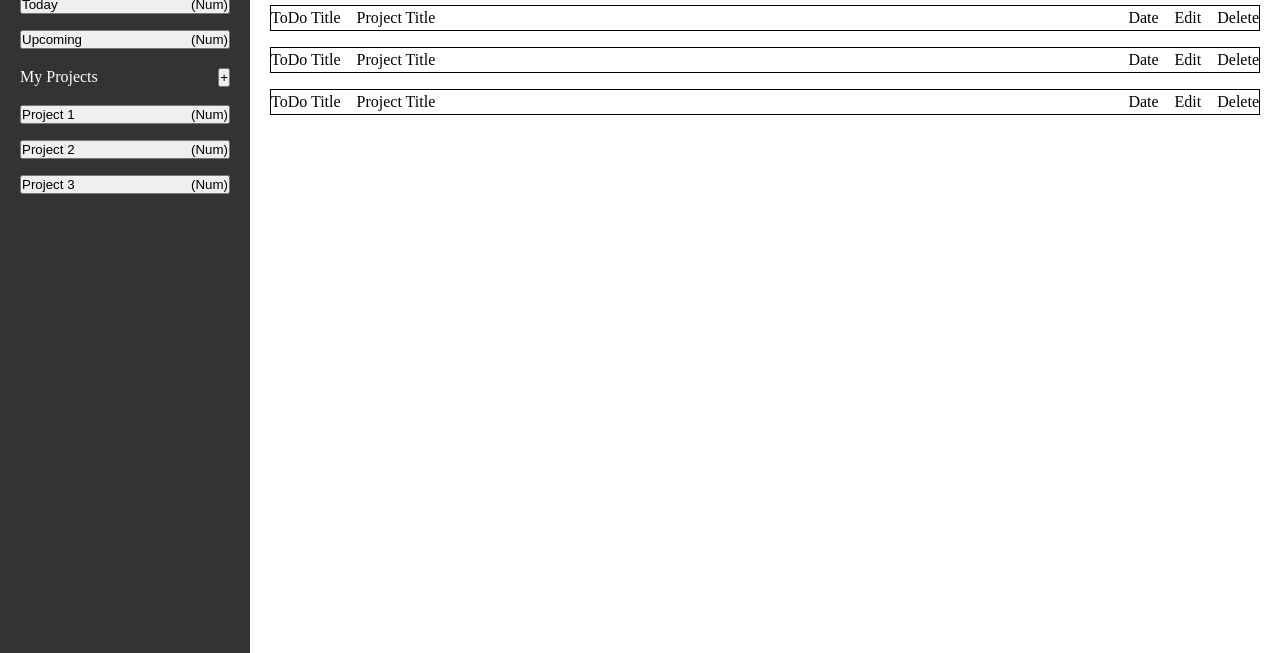
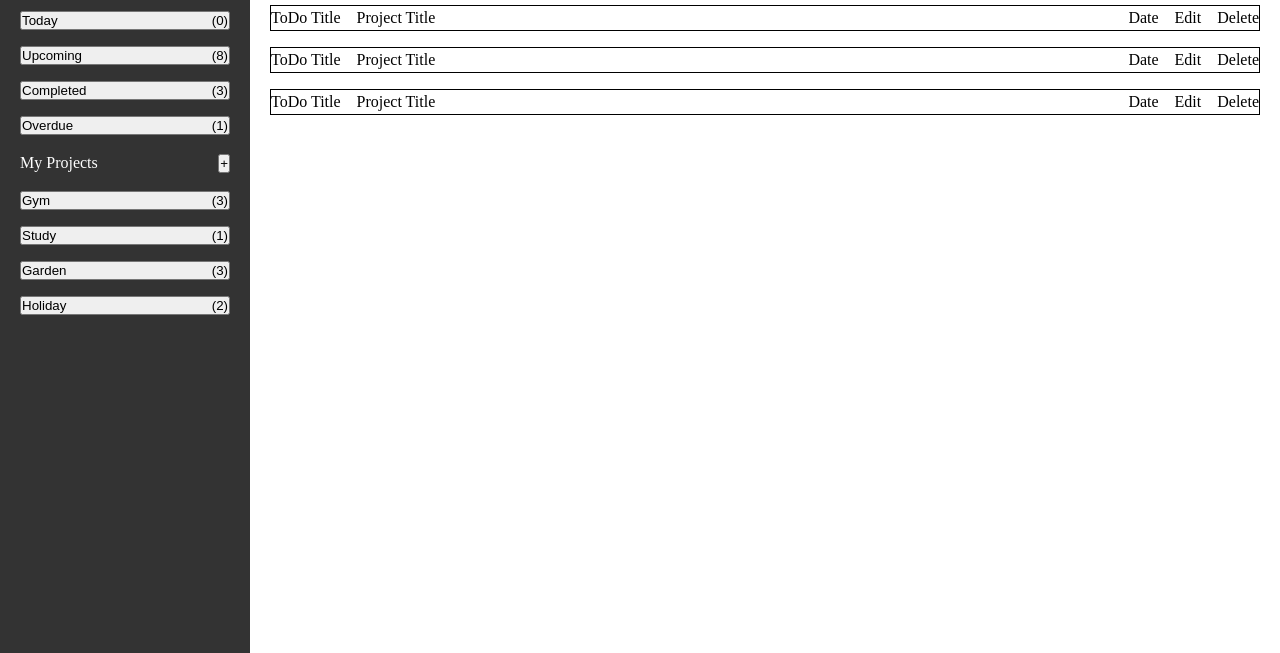
Before and after one commit to mjcw88/odin-todo-list, a website built with webpack: page src/template.html in a window 1280 px wide. Shown: the part 147-800 px from the top of the page. Built offline with nearby package versions, Linux system fonts and the light colour scheme.

Commit message:
sidebar now renders all correct task/project information

```diff
--- /dev/null
+++ b/src/dataController.js
@@ -0,0 +1,86 @@
+// Module imports
+import { loadFromStorage } from "./storageController.js";
+
+export function loadSideBarInfo() {
+    let homeCount = 0;
+    let todayCount = 0;
+    let upcomingCount = 0;
+    let overdueCount = 0;
+    let completedCount = 0;
+
+    const today = new Date();
+    today.setHours(0, 0, 0, 0);
+
+    const tasks = [];
+    const projects = [];
+    const objects = loadFromStorage();
+
+    objects.forEach(obj => {
+        if (obj.type === "task") {
+            obj.dueDate = new Date(obj.dueDate);
+            tasks.push(obj);
+        } else if (obj.type === "project") {
+            projects.push(obj);
+        }
+    });
+
+    homeCount = tasks.length;
+
+    tasks.forEach(task => {
+        if (task.complete === true) {
+            completedCount++;
+            return;
+        }
+
+        if (task.dueDate.toDateString() === today.toDateString()) {
+            todayCount++;
+        } else if (task.dueDate > today) {
+            upcomingCount++;
+        } else {
+            overdueCount++;
+        }
+    })
+
+    projects.forEach(project => {
+        project.dateCreated = new Date(project.dateCreated);
+        project.taskCount = 0;
+        tasks.forEach(task => {
+            if (task.project === project.id) {
+                project.taskCount++;
+            }
+        });
+    });
+
+    projects.sort((a, b) => a.dateCreated - b.dateCreated);
+
+    return { homeCount, todayCount, upcomingCount, overdueCount, completedCount, projects };
+}
+
+export function loadTasksAndProjects() {
+    const tasks = [];
+    const projects = [];
+    const objects = loadFromStorage();
+
+    objects.forEach(obj => {
+        if (obj.type === "task") {
+            obj.dueDate = new Date(obj.dueDate);
+            tasks.push(obj);
+        } else {
+            projects.push(obj);
+        }
+    });
+
+    tasks.sort((a, b) => a.dueDate - b.dueDate);
+    projects.sort((a, b) => a.id.localeCompare(b.id));
+
+    projects.forEach(project => {
+        project.tasks = [];
+        tasks.forEach(task => {
+            if (task.project === project.id) {
+                project.tasks.push(task);
+            }
+        });
+    });
+
+    return projects;
+};
--- a/src/displayerController.js
+++ b/src/displayerController.js
@@ -1,6 +1,13 @@
+// Module imports
+import { loadSideBarInfo } from "./dataController.js";
+
+// Consts
 const dropDownMenuLabel = document.getElementById("dropdown-menu-label");
 const dropDownMenuCheckBox = document.getElementById("dropdown-menu-checkbox");
+const projectSidebarList = document.getElementById("project-sidebar-list");
+const projectSelection = document.getElementById("project");
 
+// Functions
 export const windowResize = {
     init() {
         let resizeTimer;
@@ -18,8 +25,52 @@ export const windowResize = {
     }
 };
 
-export const renderProjects = {
-    init() {
-        console.log("RENDER PROJECTS");
-    }
+export function renderSideBar() {
+    const info = loadSideBarInfo();
+
+    // Renders task counts on main buttons
+    const homeCount = document.getElementById("home-count");
+    const todayCount = document.getElementById("today-count");
+    const upcomingCount = document.getElementById("upcoming-count");
+    const completedCount = document.getElementById("completed-count");
+    const overdueCount = document.getElementById("overdue-count");
+
+    homeCount.textContent = `(${info.homeCount})`;
+    todayCount.textContent = `(${info.todayCount})`;
+    upcomingCount.textContent = `(${info.upcomingCount})`;
+    completedCount.textContent = `(${info.completedCount})`;
+    overdueCount.textContent = `(${info.overdueCount})`;
+
+    // Renders projects
+    projectSidebarList.innerHTML = "";
+    projectSelection.innerHTML = "";
+
+    const option = document.createElement("option");
+    option.value = "home";
+    option.textContent = "Home";
+    projectSelection.appendChild(option);
+
+    info.projects.forEach(project => {
+        // Adds projects to sidebar
+        const li = document.createElement("li");
+
+        const btn = document.createElement("button");
+        btn.dataset.projectId = project.id;
+
+        const projectName = document.createElement("div");
+        projectName.textContent = project.name;
+
+        const taskCount = document.createElement("div");
+        taskCount.textContent = `(${project.taskCount})`;
+
+        projectSidebarList.appendChild(li);
+        li.appendChild(btn);
+        btn.append(projectName, taskCount);
+
+        // Adds projects to add task form
+        const option = document.createElement("option");
+        option.value = project.id;
+        option.textContent = project.name;
+        projectSelection.appendChild(option);
+    })
 }
--- a/src/addFormController.js
+++ b/src/formController.js
@@ -1,6 +1,7 @@
 // Module imports
 import { createTask } from "./taskController.js";
 import { createProject } from "./projectController.js"
+import { renderSideBar } from "./displayerController.js";
 
 // New Task consts
 const newTaskBtn = document.getElementById("open-new-task-btn");
@@ -39,6 +40,8 @@ function submitForm(form) {
     } else {
         createProject(data);
     }
+
+    renderSideBar();
 }
 
 export const addFormController = {
--- a/src/projectController.js
+++ b/src/projectController.js
@@ -1,31 +1,37 @@
 // Module imports
-import { saveToStorage } from "./saveToStorageController.js";
+import { saveToStorage } from "./storageController.js";
+
+const now = new Date();
 
 // Default projects on load
 const DEFAULT_PROJECTS = [
     {
-        id: "a1b2c3d4-0001-0000-0000-000000000000",
+        id: "a1b2c3d4-0000-0000-0000-000000000000",
         type: "project",
         name: "Gym",
         colour: "#F10102",
+        dateCreated: new Date(now),
+    },
+    {
+        id: "a1b2c3d4-0001-0000-0000-000000000000",
+        type: "project",
+        name: "Study",
+        colour: "#0228F5",
+        dateCreated: new Date(now.getTime() + 1000),
     },
     {
         id: "a1b2c3d4-0002-0000-0000-000000000000",
         type: "project",
-        name: "Study",
-        colour: "#0228F5",
+        name: "Garden",
+        colour: "#03B306",
+        dateCreated: new Date(now.getTime() + 2000),
     },
     {
         id: "a1b2c3d4-0003-0000-0000-000000000000",
         type: "project",
-        name: "Garden",
-        colour: "#03B306",
-    },
-    {
-        id: "a1b2c3d4-0004-0000-0000-000000000000",
-        type: "project",
-        name: "Errands",
+        name: "Holiday",
         colour: "#F77908",
+        dateCreated: new Date(now.getTime() + 3000),
     },
 ]
 
@@ -47,6 +53,7 @@ function createProjectObj(name, colour) {
         type: "project",
         name: name,
         colour: colour,
+        dateCreated: new Date(),
     };
 }
 
--- a/src/styles.css
+++ b/src/styles.css
@@ -118,6 +118,9 @@ header {
 }
 
 .sidebar {
+    display: flex;
+    flex-direction: column;
+    gap: 1rem;
     position: fixed;
     top: var(--headerHeight);
     left: 0;
@@ -129,6 +132,7 @@ header {
     max-width: var(--sidebarWidth);
     height: 100vh;
     transition: translate var(--animationTiming);
+
 }
 
 .dropdown-menu:has(input:checked) + .sidebar {
@@ -143,7 +147,8 @@ header {
 }
 
 .sidebar-list > li,
-.sidebar-list > li > button {
+.sidebar-list > li > button,
+.my-projects-header {
     display: flex;
     justify-content: space-between;
     width: 100%;
--- a/src/taskController.js
+++ b/src/taskController.js
@@ -1,5 +1,7 @@
 // Module imports
-import { saveToStorage } from "./saveToStorageController.js";
+import { saveToStorage } from "./storageController.js";
+
+const now = new Date();
 
 // defaultDates IIFE
 const defaultDates = (() => {
@@ -30,110 +32,148 @@ const defaultDates = (() => {
     today.setUTCHours(0, 0, 0, 0);
     dates.today = today;
 
+    // Dynamically creates a date one week behind from today
+    const oneWeekAgo = new Date(new Date().setDate(new Date().getDate() - 7));
+    oneWeekAgo.setUTCHours(0, 0, 0, 0);
+    dates.weekAgo = oneWeekAgo;
+
+
     return dates;
 })();
 
 // Default tasks on load
 const DEFAULT_TASKS = [
     {
-        id: "a1b2c3d4-0005-0000-0000-000000000000",
+        id: "a1b2c3d4-0004-0000-0000-000000000000",
         type: "task",
         name: "bench 2 plates",
         desc: "bench press 100kg for 5 reps",
         dueDate: defaultDates.year,
         priority: 2,
-        project: "a1b2c3d4-0001-0000-0000-000000000000",
+        project: "a1b2c3d4-0000-0000-0000-000000000000",
         complete: false,
+        dateCreated: new Date(now.getTime() + 4000),
     },
     {
-        id: "a1b2c3d4-0006-0000-0000-000000000000",
+        id: "a1b2c3d4-0005-0000-0000-000000000000",
         type: "task",
         name: "squat 3 plates",
         desc: "squat 140kg for 5 reps",
         dueDate: defaultDates.year,
         priority: 2,
-        project: "a1b2c3d4-0001-0000-0000-000000000000",
+        project: "a1b2c3d4-0000-0000-0000-000000000000",
         complete: false,
+        dateCreated: new Date(now.getTime() + 5000),
     },
     {
-        id: "a1b2c3d4-0007-0000-0000-000000000000",
+        id: "a1b2c3d4-0006-0000-0000-000000000000",
         type: "task",
         name: "deadlift 420* plates",
         desc: "deadlift 180kg for 5 reps",
         dueDate: defaultDates.year,
         priority: 2,
-        project: "a1b2c3d4-0001-0000-0000-000000000000",
+        project: "a1b2c3d4-0000-0000-0000-000000000000",
         complete: false,
+        dateCreated: new Date(now.getTime() + 6000),
     },
     {
-        id: "a1b2c3d4-0008-0000-0000-000000000000",
+        id: "a1b2c3d4-0007-0000-0000-000000000000",
         type: "task",
         name: "complete the odin project",
         desc: "complete the odin project full stack javascript course",
         dueDate: defaultDates.sixMonths,
         priority: 3,
-        project: "a1b2c3d4-0002-0000-0000-000000000000",
+        project: "a1b2c3d4-0001-0000-0000-000000000000",
         complete: false,
+        dateCreated: new Date(now.getTime() + 7000),
     },
     {
-        id: "a1b2c3d4-0009-0000-0000-000000000000",
+        id: "a1b2c3d4-0008-0000-0000-000000000000",
         type: "task",
         name: "fix fence",
         desc: "fix hole in fence to stop dog from escaping",
         dueDate: defaultDates.sixMonths,
         priority: 1,
-        project: "a1b2c3d4-0003-0000-0000-000000000000",
+        project: "a1b2c3d4-0002-0000-0000-000000000000",
         complete: true,
+        dateCreated: new Date(now.getTime() + 8000),
     },
     {
-        id: "a1b2c3d4-0010-0000-0000-000000000000",
+        id: "a1b2c3d4-0009-0000-0000-000000000000",
         type: "task",
         name: "grass seed",
         desc: "lay down grass seed",
         dueDate: defaultDates.month,
         priority: 2,
-        project: "a1b2c3d4-0003-0000-0000-000000000000",
+        project: "a1b2c3d4-0002-0000-0000-000000000000",
         complete: false,
+        dateCreated: new Date(now.getTime() + 9000),
     },
     {
-        id: "a1b2c3d4-0011-0000-0000-000000000000",
+        id: "a1b2c3d4-0010-0000-0000-000000000000",
         type: "task",
         name: "chop up wood",
         desc: "chop up left over wood and take to recycling centre",
         dueDate: defaultDates.month,
         priority: 1,
+        project: "a1b2c3d4-0002-0000-0000-000000000000",
+        complete: false,
+        dateCreated: new Date(now.getTime() + 10000),
+    },
+    {
+        id: "a1b2c3d4-0011-0000-0000-000000000000",
+        type: "task",
+        name: "book flights",
+        desc: "book return flights for upcoming holiday",
+        dueDate: defaultDates.sixMonths,
+        priority: 2,
         project: "a1b2c3d4-0003-0000-0000-000000000000",
         complete: false,
+        dateCreated: new Date(now.getTime() + 11000),
     },
     {
         id: "a1b2c3d4-0012-0000-0000-000000000000",
+        type: "task",
+        name: "book hotel",
+        desc: "book hotel - max budget £100p/n",
+        dueDate: defaultDates.sixMonths,
+        priority: 2,
+        project: "a1b2c3d4-0003-0000-0000-000000000000",
+        complete: true,
+        dateCreated: new Date(now.getTime() + 12000),
+    },
+    {
+        id: "a1b2c3d4-0013-0000-0000-000000000000",
         type: "task",
         name: "take cat to vets",
         desc: "take the cat to the vets for their checkup and vaccinations",
         dueDate: defaultDates.today,
         priority: 2,
-        project: "a1b2c3d4-0004-0000-0000-000000000000",
+        project: null,
         complete: true,
+        dateCreated: new Date(now.getTime() + 13000),
     },
     {
-        id: "a1b2c3d4-0013-0000-0000-000000000000",
+        id: "a1b2c3d4-0014-0000-0000-000000000000",
         type: "task",
         name: "take nan to the GP",
         desc: "take nan to the GP for her routine checkup",
-        dueDate: defaultDates.week,
+        dueDate: defaultDates.weekAgo,
         priority: 3,
-        project: "a1b2c3d4-0004-0000-0000-000000000000",
+        project: null,
         complete: false,
+        dateCreated: new Date(now.getTime() + 14000),
     },
     {
-        id: "a1b2c3d4-0014-0000-0000-000000000000",
+        id: "a1b2c3d4-0015-0000-0000-000000000000",
         type: "task",
         name: "fix drawer",
         desc: "fix broken screw in drawer meaning I can't open it properly",
         dueDate: defaultDates.sixMonths,
         priority: 1,
-        project: "a1b2c3d4-0004-0000-0000-000000000000",
+        project: null,
         complete: false,
+        dateCreated: new Date(now.getTime() + 15000),
     },
 ]
 
@@ -159,6 +199,7 @@ function createTaskObj(name, desc, dueDate, priority, project) {
         priority: priority,
         project: project,
         complete: false,
+        dateCreated: new Date(),
     };
 }
 
--- a/src/template.html
+++ b/src/template.html
@@ -51,10 +51,6 @@
                                             <div class="project-row">
                                                 <label for="project">Project</label>
                                                 <select id="project" name="project">
-                                                    <option value="home" selected>Home</option>
-                                                    <option value="project1">Project 1</option>
-                                                    <option value="project2">Project 2</option>
-                                                    <option value="project3">Project 3</option>
                                                 </select>
                                             </div>
                                         </div>
@@ -71,22 +67,35 @@
                 <li>
                     <button id="home-btn">
                         <div>Home</div>
-                        <div>(Num)</div>
+                        <div id="home-count"></div>
                     </button>
                 </li>
                 <li>
                     <button id="today-btn">
                         <div>Today</div>
-                        <div>(Num)</div>
+                        <div id="today-count"></div>
                     </button>
                 </li>
                 <li>
                     <button id="upcoming-btn">
                         <div>Upcoming</div>
-                        <div>(Num)</div>
+                        <div id="upcoming-count"></div>
                     </button>
                 </li>
                 <li>
+                    <button id="completed-btn">
+                        <div>Completed</div>
+                        <div id="completed-count"></div>
+                    </button>
+                </li>
+                <li>
+                    <button id="overdue-btn">
+                        <div>Overdue</div>
+                        <div id="overdue-count"></div>
+                    </button>
+                </li>
+            </ul>
+            <div class="my-projects-header">
                 <div>My Projects</div>
                 <div>
                     <button id="new-project-btn">+</button>
@@ -127,25 +136,8 @@
                         </dialog>
                     </div>
                 </div>
-                </li>
-                <li>
-                    <button id="project1-btn">
-                        <div>Project 1</div>
-                        <div>(Num)</div>
-                    </button>
-                </li>
-                <li>
-                    <button id="project2-btn">
-                        <div>Project 2</div>
-                        <div>(Num)</div>
-                    </button>
-                </li>
-                <li>
-                    <button id="project3-btn">
-                        <div>Project 3</div>
-                        <div>(Num)</div>
-                    </button>
-                </li>
+            </div>
+            <ul class="sidebar-list" id="project-sidebar-list">
             </ul>
         </aside>
     </div>
```
Also changed, not shown: src/index.js (+4 -3 lines), src/storageController.js (renamed from src/saveToStorageController.js, +13 -0 lines). Lines whose indentation alone changed are shown as unchanged.
